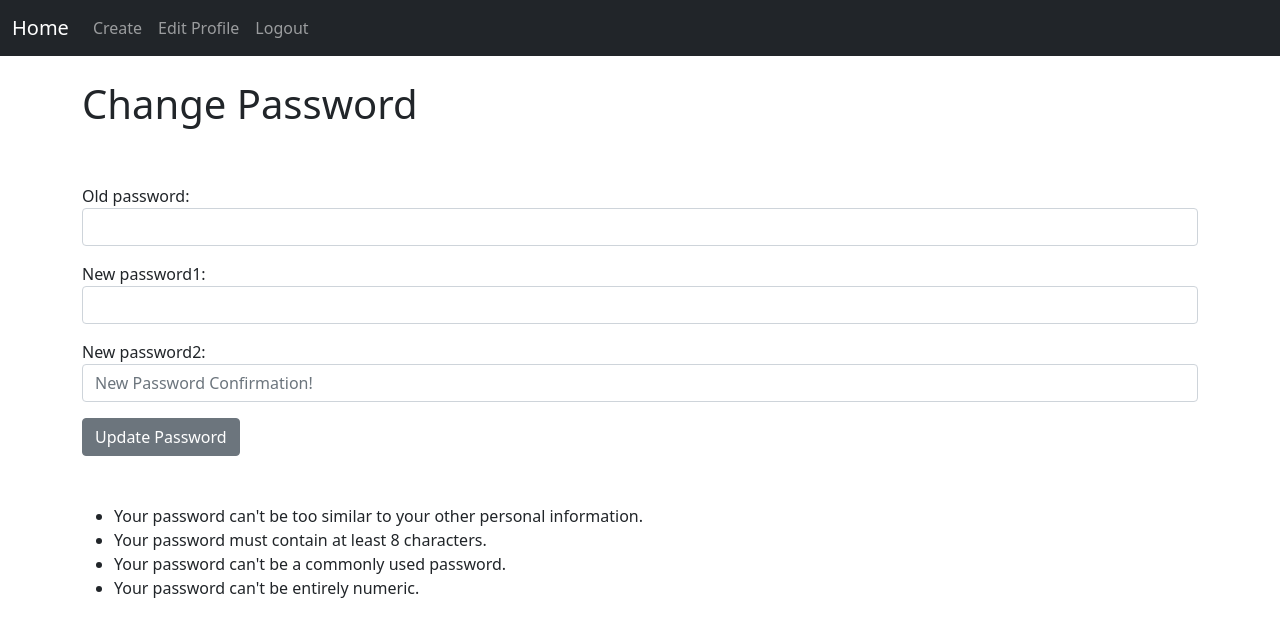
After one commit to vinamraRathi/Website_Evaluation_Using_Opinion_Mining, a Django app: page /users/password/ in a window 1280 px wide. The commit adds this page. Shown: the top 637 px of the page. Run offline with Django 3.2, Linux system fonts and the light colour scheme; a user stored in the database is signed in.

Commit message:
User Password Model Done

```diff
--- a/main/templates/base.html
+++ b/main/templates/base.html
@@ -29,6 +29,9 @@
           <a class="nav-link" aria-current="page" href="{% url 'Add-Website' %}">Create</a>
           </li>
           <li class="nav-item">
+          <a class="nav-link" href="{% url 'Edit-Profile' %}">Edit Profile</a>
+          </li>
+          <li class="nav-item">
           <a class="nav-link" href="{% url 'logout' %}">Logout</a>
           </li>
 
--- /dev/null
+++ b/users/forms.py
@@ -0,0 +1,41 @@
+from django.contrib.auth.forms import UserCreationForm, UserChangeForm, PasswordChangeForm
+from django.contrib.auth.models import User
+from django import forms
+
+
+class SignUpForm(UserCreationForm):
+    email = forms.EmailField(widget=forms.EmailInput(attrs={'class':'form-control'}))
+    first_name = forms.CharField(max_length=100, widget=forms.TextInput(attrs={'class':'form-control'}))
+    last_name = forms.CharField(max_length=100, widget=forms.TextInput(attrs={'class':'form-control'}))
+
+    class Meta:
+        model = User
+        fields = ('username', 'first_name', 'last_name', 'email', 'password1', 'password2')
+
+    def __init__(self, *args, **kwargs):
+        super(SignUpForm,self).__init__(*args, **kwargs)
+
+        self.fields['username'].widget.attrs['class'] = 'form-control'
+        self.fields['password1'].widget.attrs['class'] = 'form-control'
+        self.fields['password2'].widget.attrs['class'] = 'form-control'
+
+
+class EditProfileForm(UserChangeForm):
+    email = forms.EmailField(widget=forms.EmailInput(attrs={'class':'form-control'}))
+    first_name = forms.CharField(max_length=100, widget=forms.TextInput(attrs={'class':'form-control'}))
+    last_name = forms.CharField(max_length=100, widget=forms.TextInput(attrs={'class':'form-control'}))
+    username = forms.CharField(max_length=100, widget=forms.TextInput(attrs={'class':'form-control'}))
+
+    class Meta:
+        model = User
+        fields = ('username', 'first_name', 'last_name', 'email', 'password')
+
+
+class PasswordChangingForm(PasswordChangeForm):
+    old_password = forms.CharField(widget=forms.PasswordInput(attrs={'class':'form-control', 'type':'password'}))
+    new_password1 = forms.CharField(max_length=100, widget=forms.PasswordInput(attrs={'class':'form-control', 'type':'password'}))
+    new_password2 = forms.CharField(max_length=100, widget=forms.PasswordInput(attrs={'class':'form-control', 'type':'password', 'placeholder':'New Password Confirmation!'}))
+
+    class Meta:
+        model = User
+        fields = ('old_password', 'new_password1', 'new_password2')
--- /dev/null
+++ b/users/templates/registration/change-password.html
@@ -0,0 +1,31 @@
+{% extends 'base.html' %}
+<title>Change Password</title>
+{% block content %}
+
+    <h1>Change Password</h1>
+    <br>
+    <br>
+    <div class="form-group">
+    <form method="post">
+        {% csrf_token %}
+        {{ form.as_p }}
+        <button class="btn btn-secondary">Update Password</button>
+    </form>
+    <br><br>
+    <ul>
+        <li>
+            Your password can't be too similar to your other personal information.
+        </li>
+        <li>
+            Your password must contain at least 8 characters.
+        </li>
+        <li>
+            Your password can't be a commonly used password.
+        </li>
+        <li>
+            Your password can't be entirely numeric.
+        </li>
+    </ul>
+    </div>
+
+{% endblock %}
--- a/users/urls.py
+++ b/users/urls.py
@@ -1,6 +1,10 @@
 from django.urls import path
-from .views import UserSignUpView
+from .views import UserSignUpView, UserEditView, PasswordsChangeView
+from . import views
 
 urlpatterns = [
     path('signup/', UserSignUpView.as_view(), name="signup"),
+    path('edit_profile/', UserEditView.as_view(), name="Edit-Profile"),
+    path('password/', PasswordsChangeView.as_view(template_name='registration/change-password.html')),
+    path('password_updated/', views.password_success, name='password_success'),
 ]
--- a/users/views.py
+++ b/users/views.py
@@ -1,10 +1,29 @@
 from django.shortcuts import render
 from django.views import generic
-from django.contrib.auth.forms import UserCreationForm
 from django.urls import reverse_lazy
+from .forms import SignUpForm, EditProfileForm, PasswordChangingForm
+from django.contrib.auth.views import PasswordChangeForm, PasswordChangeView
+
+
+class PasswordsChangeView(PasswordChangeView):
+    form_class = PasswordChangingForm
+    success_url = reverse_lazy('password_success')
+
+
+def password_success(request):
+    return render(request, 'registration/password_success.html')
 
 
 class UserSignUpView(generic.CreateView):
-    form_class = UserCreationForm
+    form_class = SignUpForm
     template_name = 'registration/signup.html'
     success_url = reverse_lazy('login')
+
+
+class UserEditView(generic.UpdateView):
+    form_class = EditProfileForm
+    template_name = 'registration/edit_profile.html'
+    success_url = reverse_lazy('home')
+
+    def get_object(self):
+        return self.request.user
```
Also changed, not shown: users/templates/registration/edit_profile.html (added, +16 -0 lines), users/templates/registration/password_success.html (added, +7 -0 lines), db.sqlite3.
